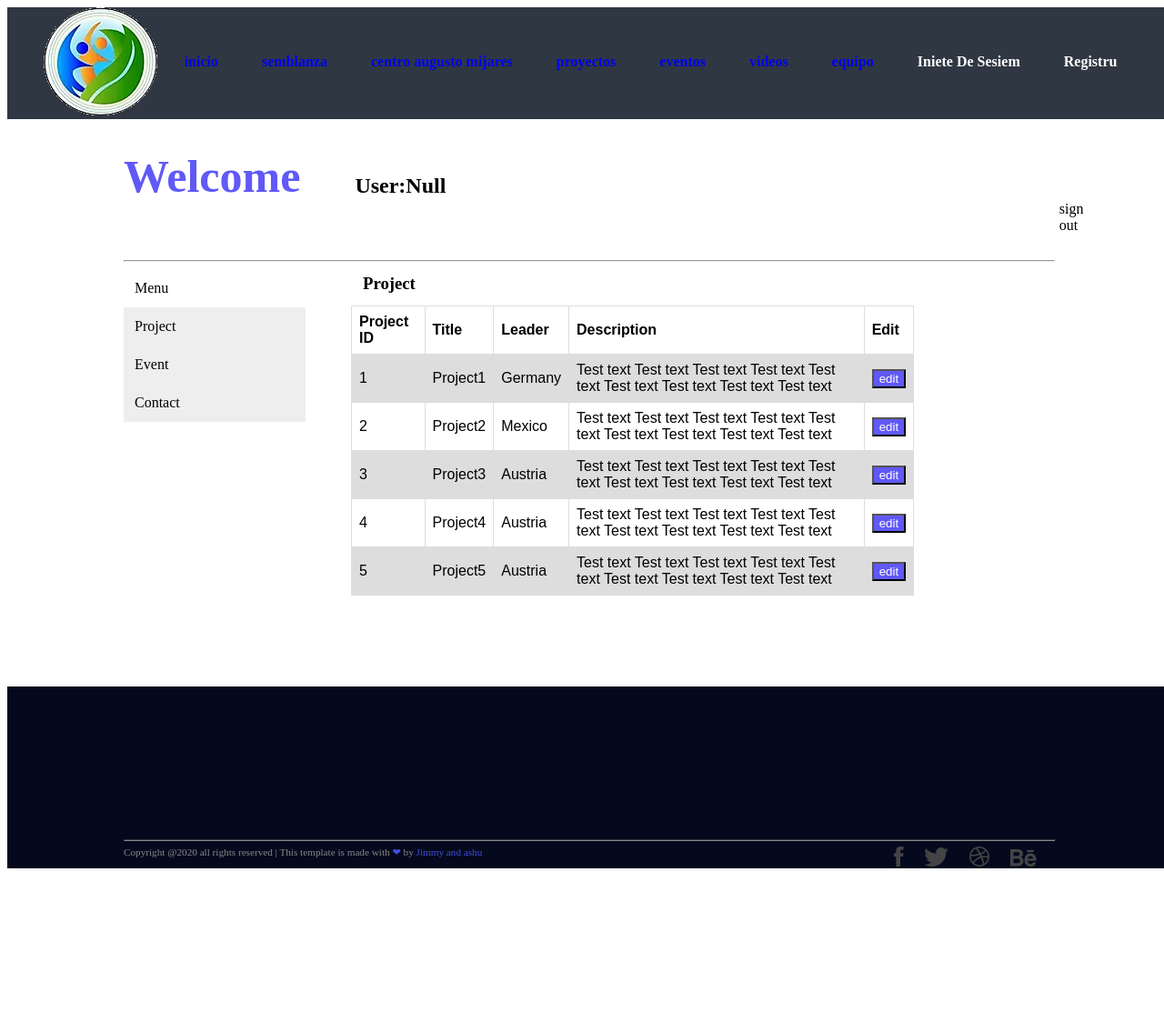
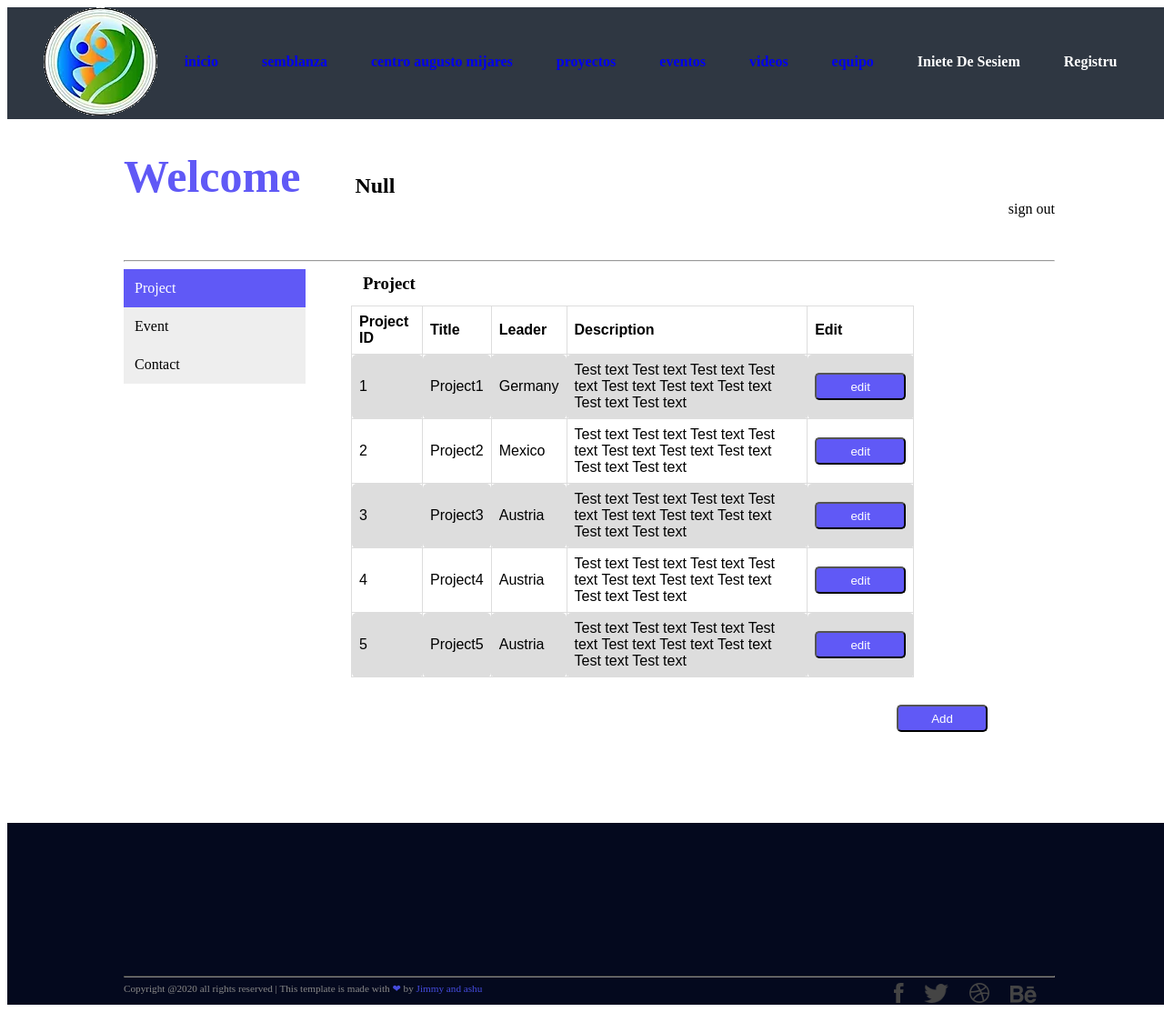
Before and after one commit to JiaMing5139/wdm-cse-5335, a PHP site: page /User.html in a window 1280 px wide. Shown: the whole page at 91% size. Before the commit the page ends 955 px from the top, so only its background shows below. Run offline with PHP 8.4, Linux system fonts and the light colour scheme; some web fonts are replaced.

Commit message:
active for button;add button

```diff
--- a/Js/User.js
+++ b/Js/User.js
@@ -1,9 +1,10 @@
 function signout() {
     sessionStorage.removeItem("username")
-    window.location.replace("inicio.html")
+    window.location.replace("index.html")
 }
 
 function projectClick() {
+    setActive('project')
    const table =  this.document.getElementById("displayTag");
    const Name =  this.document.getElementById("clickedName");
    Name.innerText = 'Project'
@@ -53,7 +54,7 @@ function projectClick() {
 }
 
 function eventClick() {
-
+    setActive('event')
     const table =  this.document.getElementById("displayTag");
     const Name =  this.document.getElementById("clickedName");
     Name.innerText = 'Event'
@@ -117,6 +118,7 @@ function eventClick() {
 }
 
 function contactClick() {
+    setActive('contact')
     const table =  this.document.getElementById("displayTag");
     const Name =  this.document.getElementById("clickedName");
     Name.innerText = 'Contact'
@@ -148,6 +150,17 @@ function contactClick() {
 
 function refresUserName() {
    const name =  sessionStorage.getItem("username")
-    nameString = name?"User:" +  name:"User:" + "Null"
+    nameString = name?  name:  "Null";
     this.document.getElementById('username').innerText = nameString
 }
+
+function setActive(tag) {
+    const a = this.document.getElementById(tag);
+    const vmenue = this.document.getElementsByClassName('vertical-menu')
+    const clear_as = vmenue[0].getElementsByTagName("a");
+    for(let clear_a of clear_as){
+        clear_a.removeAttribute("class")
+    }
+    a.setAttribute("class","active");
+
+}
--- a/User.html
+++ b/User.html
@@ -12,7 +12,7 @@
 
     <div class="nav-container">
         <img src="image/logo.png">
-        <a href="inicio.html">inicio</a>
+        <a href="index.html">inicio</a>
         <a href="semblanza.html">semblanza</a>
         <a href="centro augusto mijares.html" >centro augusto mijares</a>
         <a href="proyectos.html">proyectos</a>
@@ -35,16 +35,17 @@
 
 
     <div class="vertical-menu">
-        <a href="#" class="active">Menu</a>
-        <a href="#" onclick="projectClick()">Project</a>
-        <a href="#" onclick="eventClick()">Event</a>
-        <a href="#" onclick="contactClick()">Contact</a>
+
+        <a href="#" id="project" onclick="projectClick()">Project</a>
+        <a href="#" id="event" onclick="eventClick()">Event</a>
+        <a href="#" id="contact" onclick="contactClick()">Contact</a>
     </div>
 
     <div class="table_container">
         <h3 id="clickedName">Project</h3>
         <table id="displayTag">
         </table>
+        <button id="iddButton">Add</button>
     </div>
 </div>
     <footer>
--- a/centro augusto mijares.html
+++ b/centro augusto mijares.html
@@ -15,7 +15,7 @@
 
     <div class="nav-container">
         <img src="image/logo.png">
-        <a href="inicio.html">inicio</a>
+        <a href="index.html">inicio</a>
         <a href="semblanza.html">semblanza</a>
         <a href="centro augusto mijares.html" class="activeTag">centro augusto mijares</a>
         <a href="proyectos.html">proyectos</a>
--- a/equipo.html
+++ b/equipo.html
@@ -16,7 +16,7 @@
 
 <div class="nav-container">
     <img src="image/logo.png">
-    <a href="inicio.html">inicio</a>
+    <a href="index.html">inicio</a>
     <a href="semblanza.html">semblanza</a>
     <a href="centro augusto mijares.html">centro augusto mijares</a>
     <a href="proyectos.html">proyectos</a>
--- a/eventos.html
+++ b/eventos.html
@@ -16,7 +16,7 @@
 
 <div class="nav-container">
     <img src="image/logo.png">
-    <a href="inicio.html">inicio</a>
+    <a href="index.html">inicio</a>
     <a href="semblanza.html">semblanza</a>
     <a href="centro augusto mijares.html">centro augusto mijares</a>
     <a href="proyectos.html">proyectos</a>
--- a/inicio.html
+++ b/index.html
@@ -16,7 +16,7 @@
 
 <div class="nav-container">
     <img src="image/logo.png">
-    <a href="inicio.html" class="activeTag">inicio</a>
+    <a href="index.html" class="activeTag">inicio</a>
     <a href="semblanza.html">semblanza</a>
     <a href="centro augusto mijares.html">centro augusto mijares</a>
     <a href="proyectos.html">proyectos</a>
--- a/proyectos.html
+++ b/proyectos.html
@@ -16,7 +16,7 @@
 
 <div class="nav-container">
     <img src="image/logo.png">
-    <a href="inicio.html">inicio</a>
+    <a href="index.html">inicio</a>
     <a href="semblanza.html">semblanza</a>
     <a href="centro augusto mijares.html">centro augusto mijares</a>
     <a href="proyectos.html" class="activeTag">proyectos</a>
--- a/semblanza.html
+++ b/semblanza.html
@@ -16,7 +16,7 @@
 
 <div class="nav-container">
     <img src="image/logo.png">
-    <a href="inicio.html" >inicio</a>
+    <a href="index.html" >inicio</a>
     <a href="semblanza.html" class="activeTag">semblanza</a>
     <a href="centro augusto mijares.html">centro augusto mijares</a>
     <a href="proyectos.html">proyectos</a>
--- a/style/mijares.css
+++ b/style/mijares.css
@@ -683,8 +683,8 @@ body{
 }
 
 .vertical-menu a.active {
-    background-color: white; /* Add a green color to the "active/current" link */
-    color: black;
+    background-color: #6059f6; /* Add a green color to the "active/current" link */
+    color: white;
 }
 
 @media screen and (max-height: 450px) {
@@ -719,13 +719,16 @@ body{
     font-family: arial, sans-serif;
     border-collapse: collapse;
     width: 80%;
-    margin-bottom: 100px;
+
 
 }
 
 .User table button{
     background-color:  #6059f6;
     color: white;
+    border-radius: 5px;
+    width: 100px;
+    height: 30px;
 
 }
 
@@ -734,6 +737,7 @@ body{
     text-align: left;
     padding: 8px;
     margin:30px;
+    border-radius: 5px;
 }
 
 .User table tr:nth-child(even) {
@@ -743,3 +747,14 @@ body{
 .User {
         height: 100%;
 }
+
+.User #iddButton{
+    background-color:  #6059f6;
+    color: white;
+    border-radius: 5px;
+    width: 100px;
+    height: 30px;
+    margin-bottom: 100px;
+    margin-left: 600px;
+    margin-top: 30px;
+}
--- a/videos.html
+++ b/videos.html
@@ -10,7 +10,7 @@
 
 <div class="nav-container">
     <img src="image/logo.png">
-    <a href="inicio.html">inicio</a>
+    <a href="index.html">inicio</a>
     <a href="semblanza.html">semblanza</a>
     <a href="centro augusto mijares.html">centro augusto mijares</a>
     <a href="proyectos.html">proyectos</a>
```
